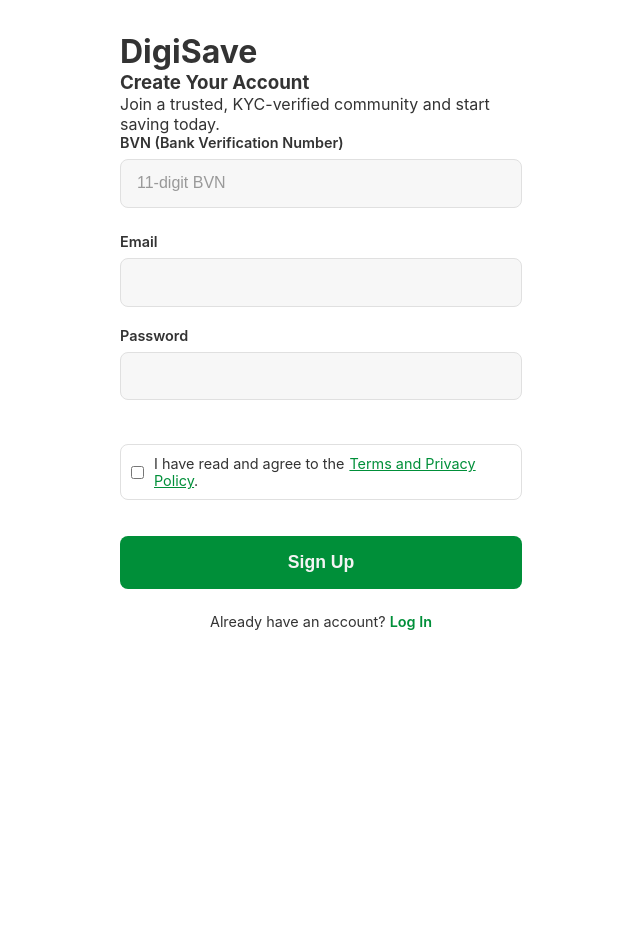
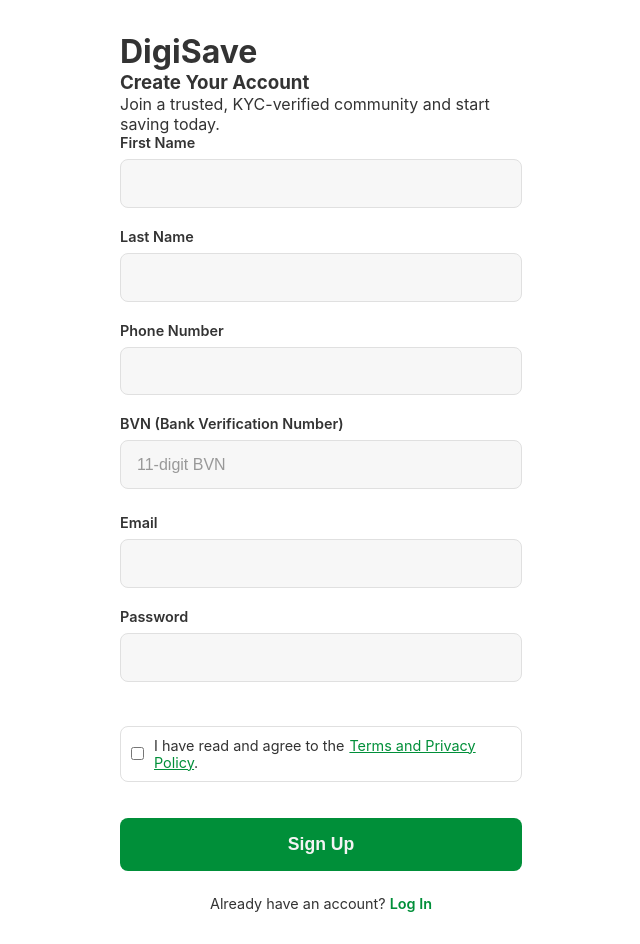
Before and after one commit to Blessbae01/digisave-esusu-app, a React (Vite) app in the folder frontend/: page /signup in a window 1280 px wide. Shown: the whole page, without its empty margins (319-959 px from the left). Before the commit the page ends 800 px from the top, so only its background shows below. Built offline with nearby package versions, Linux system fonts and the light colour scheme.

Commit message:
Feature:adjusted signup

```diff
--- a/frontend/src/pages/Signup.jsx
+++ b/frontend/src/pages/Signup.jsx
@@ -4,7 +4,8 @@
 import axios from 'axios';
 import { useNavigate, Link } from 'react-router-dom';
 import styles from './Auth.module.css';
-import Policy from '../components/Policy.jsx';
+import Policy from '../components/Policy.jsx'; // <--- NEW IMPORT
+
 function Signup() {
     const navigate = useNavigate();
     const [loading, setLoading] = useState(false);
@@ -19,7 +20,7 @@
 
     // --- NEW STATES FOR BVN AND POLICY ---
     const [bvnStatus, setBvnStatus] = useState(null); // null, 'checking', 'verified', 'error'
-    const [agreedToPolicy, setAgreedToPolicy] = useState(false);
+    const [agreedToPolicy, setAgreedToPolicy] = useState(false); // CRITICAL: Policy Check
     // -------------------------------------
 
     const handleBvnChange = (e) => {
@@ -29,8 +30,9 @@
 
         if (value.length === 11) {
             setBvnStatus('checking');
-            // Simulate API latency (optional, for realism)
+            // Simulate API latency
             setTimeout(() => {
+                // Check if it's 11 digits and purely numeric
                 if (/^\d{11}$/.test(value)) {
                     setBvnStatus('verified');
                 } else {
@@ -65,6 +67,7 @@
         setLoading(true);
 
         try {
+            // Ensure you are using the correct web environment variable
             const response = await axios.post(
                 `${import.meta.env.VITE_API_URL}/api/users/register`,
                 formData
@@ -107,15 +110,53 @@
 
             <form onSubmit={handleSubmit} className={styles.form}>
 
-                {/* ... other input groups (firstName, lastName, phoneNumber) using handleChange ... */}
+                {/* First Name */}
+                <div className={styles.inputGroup}>
+                    <label className={styles.label}>First Name</label>
+                    <input
+                        type="text"
+                        name="firstName"
+                        value={formData.firstName}
+                        onChange={handleChange}
+                        required
+                        className={styles.formInput}
+                    />
+                </div>
 
+                {/* Last Name */}
+                <div className={styles.inputGroup}>
+                    <label className={styles.label}>Last Name</label>
+                    <input
+                        type="text"
+                        name="lastName"
+                        value={formData.lastName}
+                        onChange={handleChange}
+                        required
+                        className={styles.formInput}
+                    />
+                </div>
+
+                {/* Phone Number */}
+                <div className={styles.inputGroup}>
+                    <label className={styles.label}>Phone Number</label>
+                    <input
+                        type="tel"
+                        name="phoneNumber"
+                        value={formData.phoneNumber}
+                        onChange={handleChange}
+                        required
+                        className={styles.formInput}
+                    />
+                </div>
+
+                {/* BVN INPUT (with Verification Status) */}
                 <div className={styles.inputGroup}>
                     <label className={styles.label}>BVN (Bank Verification Number)</label>
                     <input
                         type="text"
                         name="bvn"
                         value={formData.bvn}
-                        onChange={handleBvnChange} // <-- Use new handler for BVN
+                        onChange={handleBvnChange} // <-- Uses the BVN handler
                         required
                         minLength="11"
                         maxLength="11"
@@ -127,6 +168,7 @@
                     </div>
                 </div>
 
+                {/* Email */}
                 <div className={styles.inputGroup}>
                     <label className={styles.label}>Email</label>
                     <input
@@ -139,6 +181,7 @@
                     />
                 </div>
 
+                {/* Password */}
                 <div className={styles.inputGroup}>
                     <label className={styles.label}>Password</label>
                     <input
```
